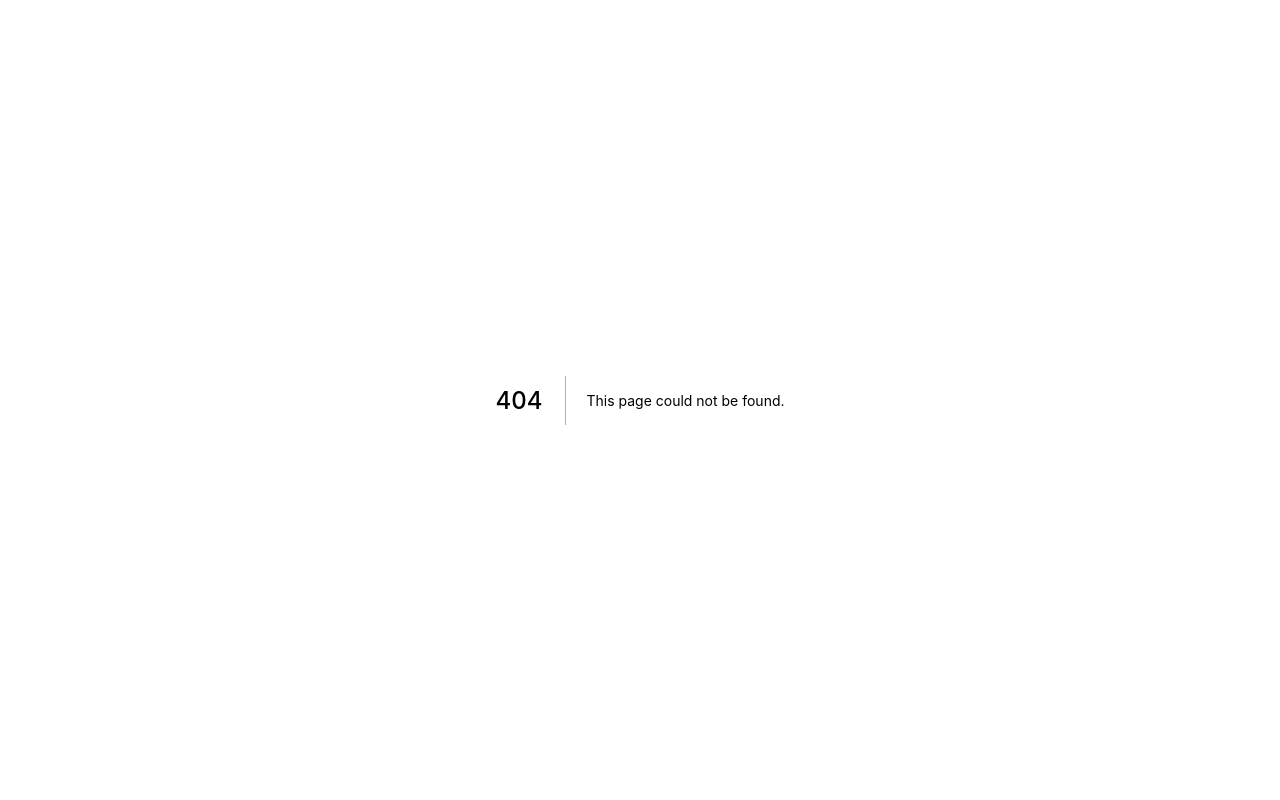
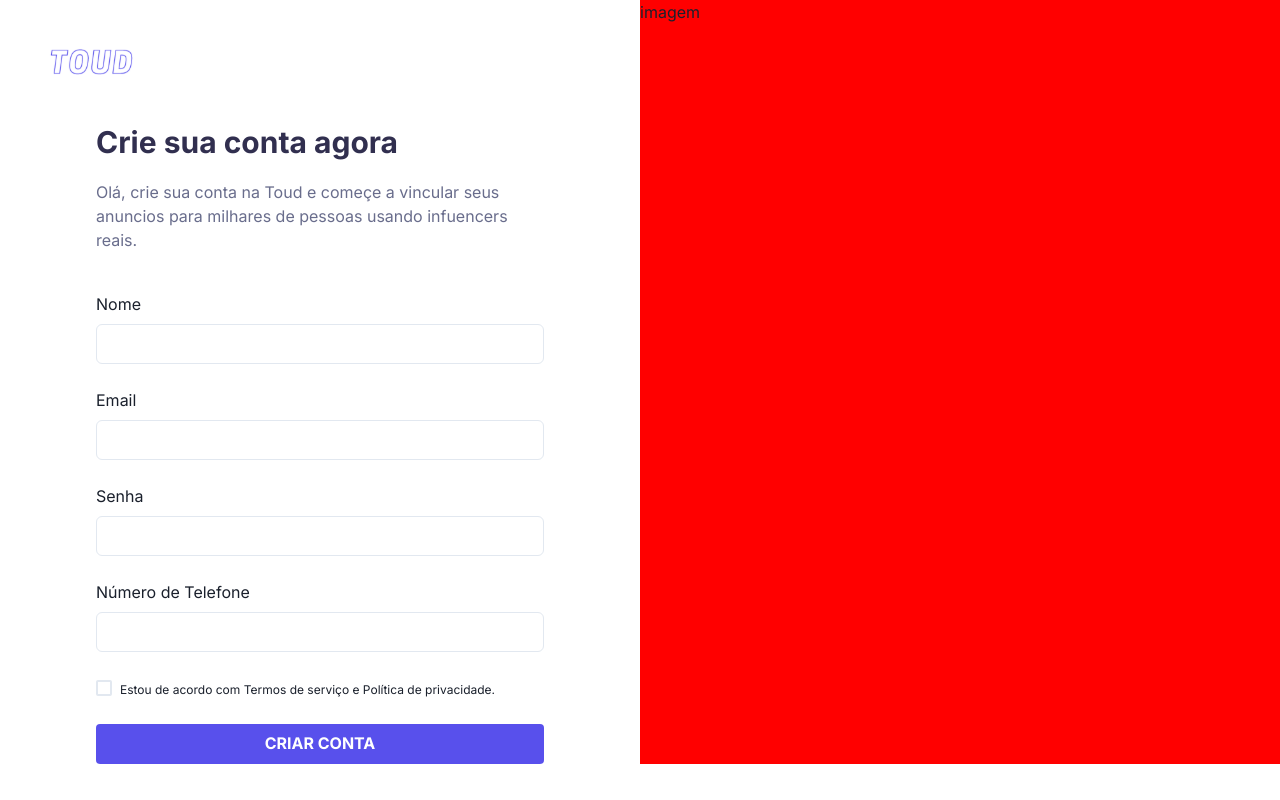
Before and after one commit to henriquealbert/toud-app, a Next.js app: page /signup in a window 1280 px wide. Before the commit this address had no page. Built offline with nearby package versions, Linux system fonts and the light colour scheme; no server answers.

Commit message:
add signup page

```diff
--- /dev/null
+++ b/src/components/SignUpForm/index.tsx
@@ -0,0 +1,74 @@
+import { useState } from 'react'
+import { signIn } from 'next-auth/react'
+import { useForm } from 'react-hook-form'
+import { FormControl, Input, FormLabel, Checkbox, Button, Text, Box } from '@chakra-ui/react'
+
+import { api } from 'lib/api'
+
+export const SignUpForm = () => {
+  const [submitError, setSubmitError] = useState('')
+  const {
+    register,
+    handleSubmit,
+    formState: { isSubmitting }
+  } = useForm()
+
+  const handleSignUp = async (values: valuesTypes) => {
+    const { error } = (await api.post('/users', { ...values, username: values.email })) as any
+
+    if (error) {
+      setSubmitError(error.message)
+    }
+
+    await signIn('credentials', {
+      user: JSON.stringify({
+        identifier: values.email,
+        password: values.password
+      })
+    })
+  }
+
+  return (
+    <Box as="form" onSubmit={handleSubmit(handleSignUp)}>
+      <FormControl id="name" mb={6}>
+        <FormLabel htmlFor="name">Nome</FormLabel>
+        <Input type="name" {...register('name')} />
+      </FormControl>
+
+      <FormControl id="email" mb={6}>
+        <FormLabel htmlFor="email">Email</FormLabel>
+        <Input type="email" {...register('email')} />
+      </FormControl>
+
+      <FormControl id="password" mb={6}>
+        <FormLabel htmlFor="password">Senha</FormLabel>
+        <Input type="password" {...register('password')} />
+      </FormControl>
+
+      <FormControl id="phoneNumber" mb={6}>
+        <FormLabel htmlFor="phoneNumber">Número de Telefone</FormLabel>
+        <Input type="tel" {...register('phoneNumber')} />
+      </FormControl>
+
+      <Checkbox id="terms" {...register('terms')} mb={6}>
+        <Text as="span" fontSize="xs">
+          Estou de acordo com Termos de serviço e Política de privacidade.
+        </Text>
+      </Checkbox>
+
+      {submitError && <Text color="red.500">{submitError}</Text>}
+
+      <Button type="submit" isLoading={isSubmitting} isDisabled={isSubmitting}>
+        Criar conta
+      </Button>
+    </Box>
+  )
+}
+
+type valuesTypes = {
+  name: string
+  email: string
+  password: string
+  phoneNumber: string
+  terms: boolean
+}
--- a/src/lib/api.ts
+++ b/src/lib/api.ts
@@ -29,6 +29,6 @@ api.interceptors.response.use(
         message: 'An unexpected error happened. Please, try again.'
       }
     }
-    return Promise.resolve({ error: err })
+    return Promise.resolve(err)
   }
 )
--- /dev/null
+++ b/src/pages/signup.tsx
@@ -0,0 +1,28 @@
+import { Flex, Heading, Text, SimpleGrid, Img } from '@chakra-ui/react'
+import { SignUpForm } from 'components/SignUpForm'
+
+const SignUpPage = () => {
+  return (
+    <SimpleGrid columns={2}>
+      <Flex direction="column" flex="1">
+        <Img src="/img/logo.svg" alt="" w="86px" h="28px" m={12} />
+        <Flex direction="column" maxW="md" mx="auto">
+          <Heading color="purple.800" fontSize="3xl" mb={5}>
+            Crie sua conta agora
+          </Heading>
+          <Text color="text" mb={10}>
+            Olá, crie sua conta na Toud e começe a vincular seus anuncios para milhares de pessoas
+            usando infuencers reais.
+          </Text>
+          <SignUpForm />
+        </Flex>
+      </Flex>
+
+      <Flex w="full" h="full" bg="red">
+        imagem
+      </Flex>
+    </SimpleGrid>
+  )
+}
+
+export default SignUpPage
--- a/src/theme/foundation/colors.ts
+++ b/src/theme/foundation/colors.ts
@@ -5,6 +5,8 @@ export const colors = {
     400: '#b2c4eb',
     500: '#5850EC',
     600: '#5049d1',
-    700: '#3C0D99'
-  }
+    700: '#3C0D99',
+    800: '#312F4F'
+  },
+  text: '#696D8C'
 }
```
Also changed, not shown: src/pages/index.tsx (+7 -14 lines), public/img/logo.svg (added).
